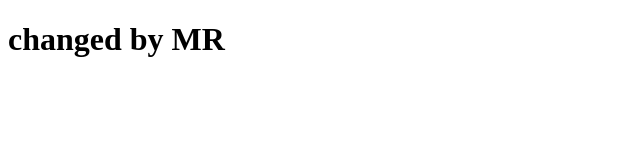
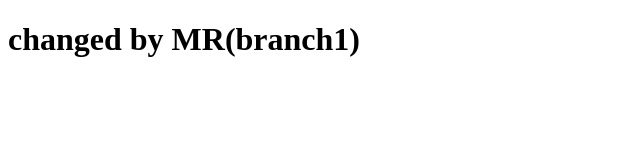
Before and after one commit to mrutyunjayIIITG/Mrsdcollab, a plain HTML site: page index.html in a window 1280 px wide. Shown: the whole page, without its empty margins (0-640 px from the left). Drawn offline with Linux system fonts and the light colour scheme.

Commit message:
changed in branch 1

```diff
--- a/index.html
+++ b/index.html
@@ -7,7 +7,7 @@
 </head>
 <body>
     <div class="MR">
-        <h1> changed by MR</h1>
+        <h1> changed by MR(branch1)</h1>
     </div>
 
 </body>
```
